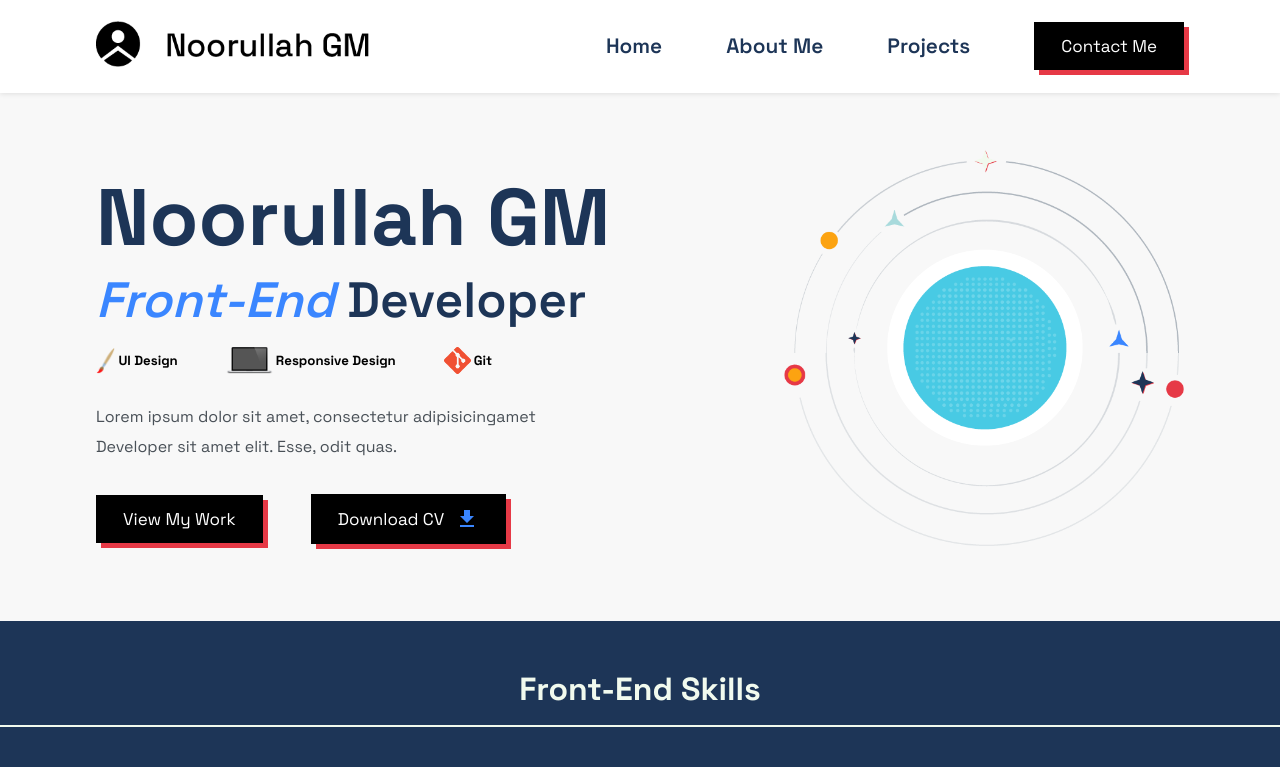
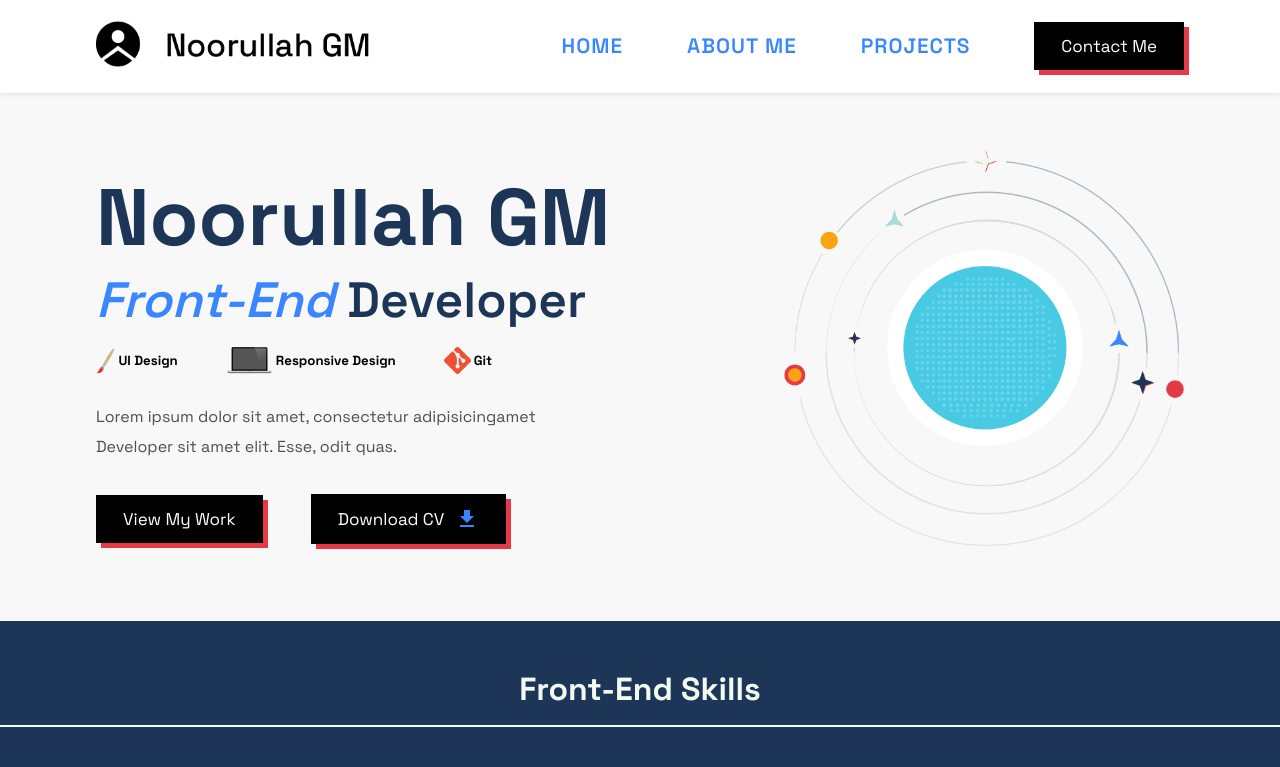
Before and after one commit to noorgm/Portfolio, a React (Create React App) app: page / in a window 1280 px wide. Shown: the top 767 px of the page. Built offline with nearby package versions, Linux system fonts and the light colour scheme.

Commit message:
sorted the download CV and view my work buttons

```diff
--- a/src/components/Footer/footer.css
+++ b/src/components/Footer/footer.css
@@ -19,6 +19,7 @@
 }
 .footer-logo > img {
     max-width: 245px;
+    cursor: pointer;
 }
 .footer-left p {
     padding-top: 1rem;
--- a/src/components/Navbar/Navbar.js
+++ b/src/components/Navbar/Navbar.js
@@ -30,9 +30,9 @@ const Navbar = () => {
         </div>
 
         <div className={`nav-ul ${openMenu ? 'active' : ''}`}>
-          <Link to="home" className='items' spy={true} smooth={true} offset={100} duration={500} onClick={menuIconNavHandler}>Home</Link>
-          <Link to="about" className='items' spy={true} smooth={true} offset={100} duration={500} onClick={menuIconNavHandler}>About Me</Link>
-          <Link to="project" className='items' spy={true} smooth={true} offset={100} duration={500} onClick={menuIconNavHandler}>Projects</Link>
+          <Link to="home" className='items' spy={true} smooth={true} offset={-100} duration={500} onClick={menuIconNavHandler}>Home</Link>
+          <Link to="about" className='items' spy={true} smooth={true} offset={-100} duration={500} onClick={menuIconNavHandler}>About Me</Link>
+          <Link to="project" className='items' spy={true} smooth={true} offset={-100} duration={500} onClick={menuIconNavHandler}>Projects</Link>
           <Link className='items nav-contact' to="contact" spy={true} smooth={true} offset={100} duration={500} onClick={menuIconNavHandler}>
             <button>Contact Me</button>
           </Link>
--- a/src/components/Navbar/navbar.css
+++ b/src/components/Navbar/navbar.css
@@ -25,14 +25,17 @@ nav {
 }
 .nav-logo img {
     max-width: 190px;
+    cursor: pointer;
 }
 .nav-ul > a {
-    color: var(--primary-color);
+    color: var(--secondary-color);
     cursor: pointer;
     font-weight: 600;
+    text-transform: uppercase;
+    letter-spacing: 1px;
 }
 .nav-ul > a:hover {
-    color: var(--secondary-color);
+    color: var(--primary-color);
 }
 .nav-ul {
     display: none;
--- a/src/pages/Home/Home.js
+++ b/src/pages/Home/Home.js
@@ -23,6 +23,23 @@ import './home.css';
 
 
 const Home = () => {
+
+
+  const downloadButton = () => {
+
+    const cvURL = `${process.env.PUBLIC_URL}/cv.pdf`;
+
+    const link = document.createElement("a");
+    link.href = cvURL;
+    link.download = "cv.pdf";
+    document.body.appendChild(link);
+
+    link.click();
+
+
+    document.body.removeChild(link);
+  };
+
   return (
     <main className="home-bg">
       <section className="home" id="home">
@@ -57,8 +74,8 @@ const Home = () => {
               <p>Developer sit amet elit. Esse, odit quas.</p>
             </div>
             <div className="home-btns">
-              <button>View My Work</button>
-              <button>Download CV <DownloadIcon className='download-icon'/></button>
+              <button><a href="#contact" style={{ textDecoration: '#fff', color: 'inherit' }}>View My Work</a></button>
+              <button onClick={downloadButton}>Download CV <DownloadIcon className='download-icon'/></button>
             </div>
           </div>
 
```
Also changed, not shown: 1 other file (tests, documents, lock files or other folders).
